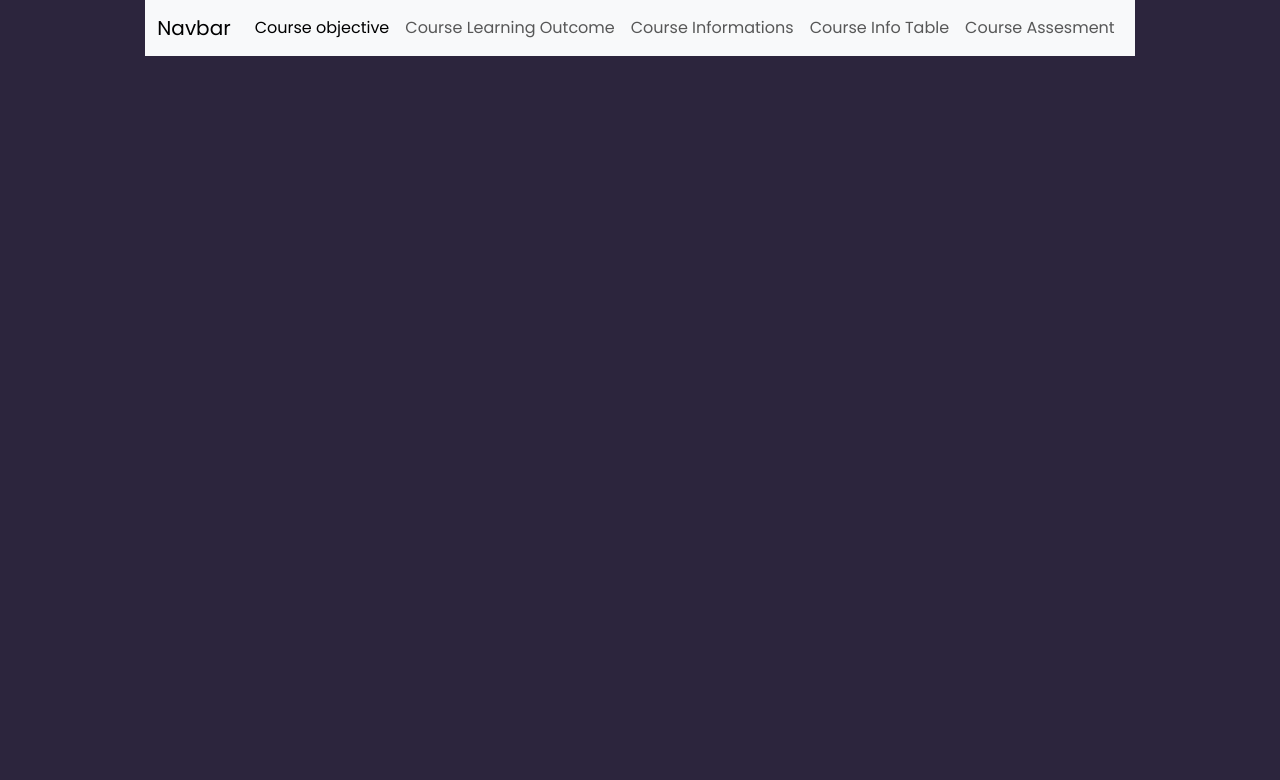
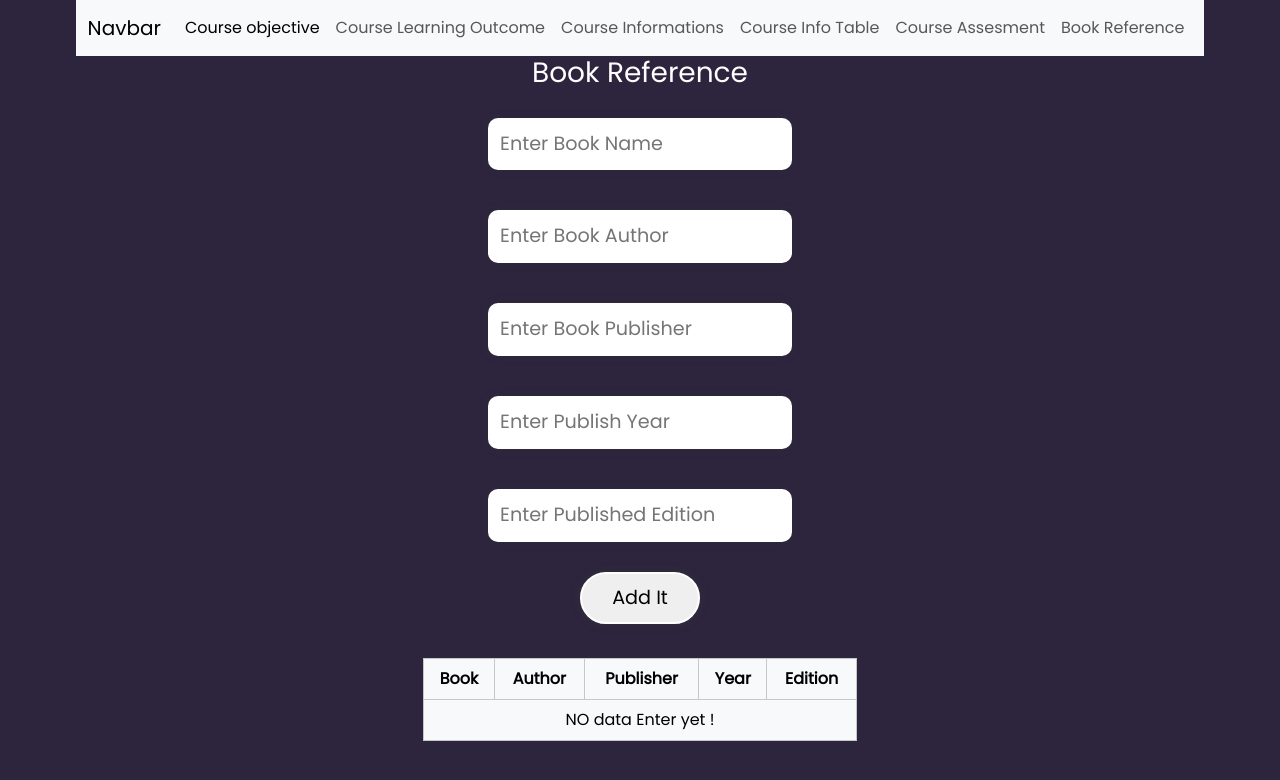
Before and after one commit to TamjidIslam99/web1, a React (Create React App) app: page /Cinfo34 in a window 1280 px wide. Shown: the top 780 px of the page. Built offline with nearby package versions, Linux system fonts and the light colour scheme.

Commit message:
6th commit

```diff
--- a/src/App.js
+++ b/src/App.js
@@ -6,6 +6,7 @@ import CourseLearnWrapper from './component/CourseLearnWrapper';
 import CourseInfo from './component/CourseInfo';
 import CouseInfoT from './component/CouseInfoT';
 import CourseAsses from './component/CourseAsses';
+import Bookreference from './component/Bookreference';
 export function App() {
   return (
     <div className="App">
@@ -20,6 +21,7 @@ export function App() {
       <Route exact path='/Cinfo' element={<CourseInfo/>}/>
       <Route exact path='/Cinfo23' element={<CouseInfoT/>}/>
       <Route exact path='/Cinfo33' element={<CourseAsses/>}/>
+      <Route exact path="/Cinfo34" element={<Bookreference/> }/>
 
     </Routes>
 
--- /dev/null
+++ b/src/component/Bookreference.js
@@ -0,0 +1,120 @@
+import React from 'react'
+import { useState } from 'react'
+const Bookreference = () => {
+    const [inputarr,
+        setInputarr] = useState([])
+
+    const [inputdata,
+        SetInputdata] = useState({aa: "", bb: "",cc: "",dd:"",ee:""})
+
+    function changehandle(e) {
+
+
+           SetInputdata({...inputdata,[e.target.name]: e.target.value})
+
+
+    }
+
+    let {aa, bb,cc,dd,ee} = inputdata;
+    function changhandle() {
+
+        if(aa==="" && bb===""&&cc==="",dd===""&&ee===""){
+            alert("Enter INPUT fields")
+          }else{
+        setInputarr([
+            ...inputarr, {
+                aa,
+                bb,
+                cc,
+                dd,
+                ee
+            }
+        ])
+    }
+        console.log(inputdata, "input data what we Enter")
+        SetInputdata({aa: "", bb: "",cc: "",dd:"",ee:""})
+
+    }
+  return (
+    <div className="App">
+    <h1>Book Reference</h1>
+    <input
+        width="50%"
+        type="text"
+        autoComplete='off'
+        name='aa'
+        value={inputdata.aa}
+        onChange={changehandle}
+        placeholder="Enter Book Name"/>
+    <input
+        type="text"
+        autoComplete='off'
+        name='bb'
+        value={inputdata.bb}
+        onChange={changehandle}
+        placeholder="Enter Book Author"/>
+    <input
+        width="50%"
+        type="text"
+        autoComplete='off'
+        name='cc'
+        value={inputdata.cc}
+        onChange={changehandle}
+        placeholder="Enter Book Publisher"/>
+     <input
+        width="50%"
+        type="text"
+        autoComplete='off'
+        name='dd'
+        value={inputdata.dd}
+        onChange={changehandle}
+        placeholder="Enter Publish Year"/>
+         <input
+        width="50%"
+        type="text"
+        autoComplete='off'
+        name='ee'
+        value={inputdata.ee}
+        onChange={changehandle}
+        placeholder="Enter Published Edition"/>
+
+    <button onClick={changhandle}>Add It
+    </button><br/>
+
+    <table className='table table-bordered table-light text-center'>
+        <tbody>
+            <tr>
+
+                <th>  Book </th>
+                <th> Author </th>
+                <th> Publisher </th>
+                <th> Year </th>
+                <th> Edition </th>
+
+            </tr>
+            {inputarr.length < 1 ?
+                <tr>
+                    <td colSpan={10}>NO data Enter yet !</td>
+                </tr>:
+            inputarr.map((info, ind) => {
+                return (
+                    <tr key={ind}>
+
+                        <td>{info.aa}</td>
+                        <td>{info.bb}</td>
+                        <td>{info.cc}</td>
+                        <td>{info.dd}</td>
+                        <td>{info.ee}</td>
+                    </tr>
+                )
+            })
+}
+
+        </tbody>
+    </table>
+</div>
+);
+
+}
+
+export default Bookreference
--- a/src/component/Navbar.js
+++ b/src/component/Navbar.js
@@ -26,6 +26,9 @@ const Navbar = () => {
         <li class="nav-item">
           <Link class="nav-link" to="Cinfo33">Course Assesment</Link>
         </li>
+        <li class="nav-item">
+          <Link class="nav-link" to="Cinfo34">Book Reference</Link>
+        </li>
       </ul>
     </div>
   </div>
```
